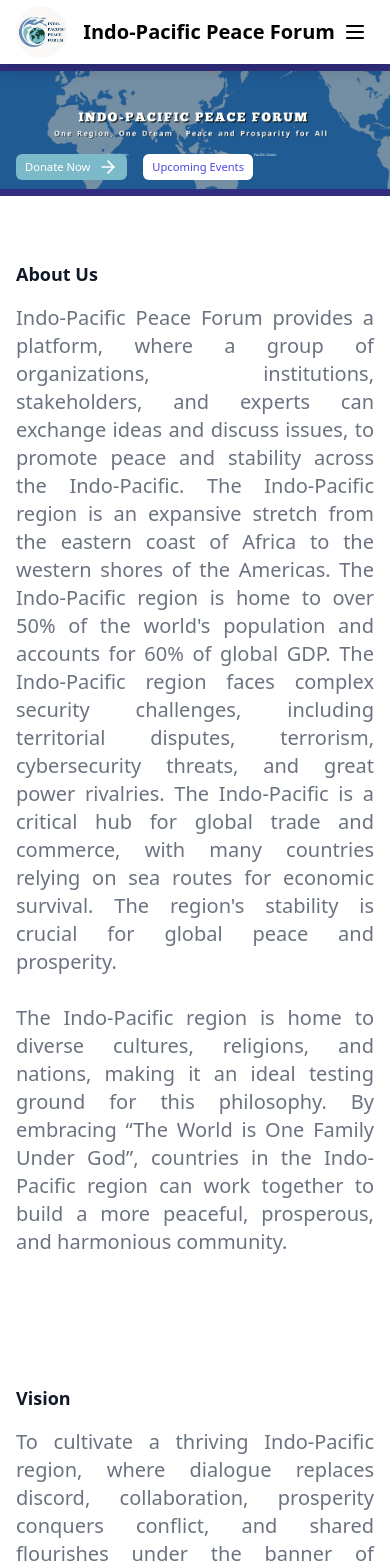
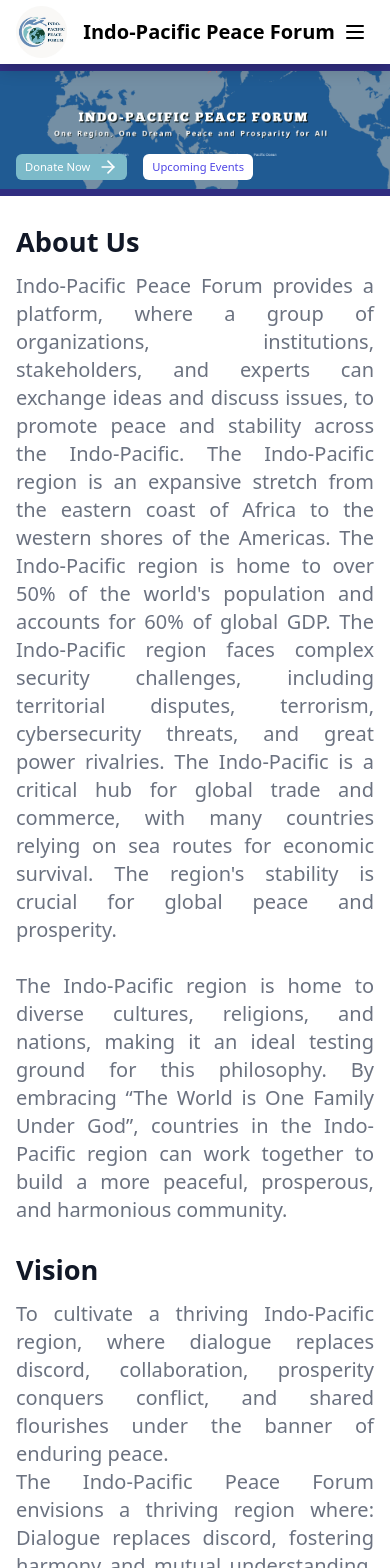
Before and after one commit to devanshtyagi26/Global-Peace-Foundation, a React (Vite) app: page / in a window 390 px wide. Shown: the top 1568 px of the page. Built offline with nearby package versions, Linux system fonts and the light colour scheme.

Commit message:
Share handles changed

```diff
--- a/src/i18n/locales/en.json
+++ b/src/i18n/locales/en.json
@@ -59,21 +59,7 @@
         }
       }
     },
-    "impact": {
-      "title": "Impact Stories",
-      "list": {
-        "environmental": {
-          "title": "Cross-Border Environmental Initiative",
-          "description": "Youth-led project addressing marine pollution in the South Pacific",
-          "impact": "Removed 5 tons of ocean plastic and established ongoing cleanup programs"
-        },
-        "peace": {
-          "title": "Digital Peace Building",
-          "description": "Online platform connecting youth from conflict-affected regions",
-          "impact": "Connected 1000+ young peacebuilders across 15 countries"
-        }
-      }
-    },
+
     "social": {
       "title": "Connect With Us",
       "subtitle": "Stay updated with our latest initiatives and join our growing community",
@@ -89,15 +75,12 @@
         "subtitle": "Join our social media community",
         "instagram": {
           "name": "Instagram",
-          "handle": "@indo_pacific_youth"
+          "handle": "@ippf_gpfindia"
         },
-        "facebook": {
-          "name": "Facebook",
-          "handle": "Indo-Pacific Youth Forum"
-        },
+        "twitter": {"name": "X", "handle": "@ippf_gpfindia"},
         "linkedin": {
           "name": "LinkedIn",
-          "handle": "Indo-Pacific Youth Forum"
+          "handle": "Indo Pacific Peace Forum"
         }
       }
     }
--- a/src/pages/About.tsx
+++ b/src/pages/About.tsx
@@ -12,7 +12,7 @@
   TwitterShareButton,
   LinkedinShareButton,
   FacebookIcon,
-  TwitterIcon,
+  XIcon,
   LinkedinIcon,
 } from "react-share";
 
@@ -115,10 +115,10 @@
       </div>
 
       {/* About Us Section */}
-      <section id="aboutUs" className="py-16 bg-white">
+      <section id="aboutUs" className="py-16 pt-16 bg-white pt-8 pb-0  ">
         <div className="px-4 mx-auto md:max-w-[57rem] w-full sm:px-6 lg:px-8">
           <div className="lg:text-center">
-            <h2 className="text-3xl font-extrabold text-gray-900 sm:text-4xl text-justify text-lg">
+            <h2 className="text-3xl font-extrabold text-gray-900 sm:text-4xl text-justify text-[1.7rem] leading-[1.75rem]">
               {t("about.AboutUs.title")}
             </h2>
             <p className="md:max-w-[57rem] w-full mt-4 text-xl text-gray-500 lg:mx-auto text-justify text-lg">
@@ -135,10 +135,10 @@
         </div>
       </section>
       {/* Vision Section */}
-      <section id="vision" className="py-16 bg-white">
+      <section id="vision" className="py-16 pt-16 bg-white pt-8 pb-0  ">
         <div className="px-4 mx-auto md:max-w-[57rem] w-full sm:px-6 lg:px-8">
           <div className="lg:text-center">
-            <h2 className="text-3xl font-extrabold text-gray-900 sm:text-4xl text-justify text-lg">
+            <h2 className="text-3xl font-extrabold text-gray-900 sm:text-4xl text-justify text-[1.7rem] leading-[1.75rem]">
               {t("about.Vision.title")}
             </h2>
             <p className="md:max-w-[57rem] w-full mt-4 text-xl text-gray-500 lg:mx-auto text-justify text-lg">
@@ -155,10 +155,10 @@
         </div>
       </section>
       {/* Mission Section */}
-      <section id="mission" className="py-16 bg-white">
+      <section id="mission" className="py-16 pt-16 bg-white pt-8 pb-0  ">
         <div className="px-4 mx-auto md:max-w-[57rem] w-full sm:px-6 lg:px-8">
           <div className="lg:text-center">
-            <h2 className="text-3xl font-extrabold text-gray-900 sm:text-4xl text-justify text-lg">
+            <h2 className="text-3xl font-extrabold text-gray-900 sm:text-4xl text-justify text-[1.7rem] leading-[1.75rem]">
               {t("about.mission.title")}
             </h2>
             <p className="md:max-w-[57rem] w-full mt-4 text-xl text-gray-500 lg:mx-auto text-justify text-lg">
@@ -174,18 +174,18 @@
           </div>
 
           <div className="mt-16">
-            <h2 className="text-3xl font-extrabold text-gray-900 sm:text-4xl text-justify text-lg sm:leading-[4.5rem] leading-[4.5rem]">
+            <h2 className="text-3xl font-extrabold text-gray-900 sm:text-4xl text-justify text-[1.7rem] leading-[3.75rem] sm:leading-[4.5rem] leading-[4.5rem]">
               {t("about.mission.impactStories.title")}
             </h2>
             <div className="flex flex-wrap justify-center items-center gap-[1.5rem]">
               <div className="p-6 rounded-lg  w-[28rem] sm:w-[22rem] bg-[#e8f5f9]">
-                <img src={first_story} />
+                <img src={first_story} className="object-cover w-full h-48" />
                 <p className="mt-2 text-justify text-lg text-gray-600">
                   {t("about.mission.impactStories.first.description")}
                 </p>
               </div>
-              <div className="p-6 rounded-lg bg-[#e8f5f9] w-[28rem] sm:w-[22rem]">
-                <img src={second_story} />
+              <div className="p-6 rounded-lg  w-[28rem] sm:w-[22rem] bg-[#e8f5f9]">
+                <img src={second_story} className="object-cover w-full h-48" />
                 <p className="mt-2 text-justify text-lg text-gray-600">
                   {t("about.mission.impactStories.second.description")}
                 </p>
@@ -196,7 +196,7 @@
       </section>
 
       {/* Testimonials Section */}
-      <section className="py-16 bg-white">
+      <section className="py-16 pt-16 bg-white pt-8 pb-0  ">
         <div className="px-4 mx-auto md:max-w-[57rem] w-full sm:px-6 lg:px-8">
           <h2 className="mb-12 text-3xl font-extrabold text-center text-gray-900">
             {t("about.testimonials.title")}
@@ -224,38 +224,6 @@
         </div>
       </section>
 
-      {/* Case Studies Section */}
-      <section className="py-16 bg-gray-50">
-        <div className="px-4 mx-auto md:max-w-[57rem] w-full sm:px-6 lg:px-8">
-          <h2 className="mb-12 text-3xl font-extrabold text-center text-gray-900">
-            {t("about.impact.title")}
-          </h2>
-          <div className="grid grid-cols-1 gap-8 md:grid-cols-2">
-            {caseStudies.map((study, index) => (
-              <div
-                key={index}
-                className="overflow-hidden bg-white rounded-lg shadow-sm"
-              >
-                <img
-                  src={study.image}
-                  alt={study.title}
-                  className="object-cover w-full h-48"
-                />
-                <div className="p-6">
-                  <h3 className="mb-2 text-xl font-semibold text-gray-900">
-                    {study.title}
-                  </h3>
-                  <p className="mb-4 text-gray-600">{study.description}</p>
-                  <div className="p-4 text-green-700 rounded-lg bg-green-50">
-                    <strong>Impact:</strong> {study.impact}
-                  </div>
-                </div>
-              </div>
-            ))}
-          </div>
-        </div>
-      </section>
-
       {/* Social Media Section */}
       <section className="py-20 bg-gradient-to-b from-white to-indigo-50">
         <div className="px-4 mx-auto md:max-w-[57rem] w-full sm:px-6 lg:px-8">
@@ -276,7 +244,7 @@
               </h3>
               <div className="overflow-hidden rounded-lg shadow-lg instagram-feed-container">
                 <InstagramEmbed
-                  url="https://www.instagram.com/p/C70QfwOSKe9/?img_index=1"
+                  url="https://www.instagram.com/ippf_gpfindia?igsh=OW45a2VqcGtneDZu"
                   width={500}
                 />
               </div>
@@ -301,7 +269,7 @@
 
                   <TwitterShareButton url={shareUrl} title={title}>
                     <div className="p-3 transition-colors duration-300 rounded-full hover:bg-blue-50">
-                      <TwitterIcon size={48} round />
+                      <XIcon size={48} round />
                     </div>
                   </TwitterShareButton>
 
@@ -323,7 +291,7 @@
                 </p>
                 <div className="space-y-4">
                   <a
-                    href="https://instagram.com/your-handle"
+                    href="https://www.instagram.com/ippf_gpfindia?igsh=OW45a2VqcGtneDZu"
                     className="flex items-center p-4 transition-colors duration-300 rounded-lg hover:bg-gray-50"
                   >
                     <img
@@ -341,29 +309,29 @@
                     </div>
                   </a>
                   <a
-                    href="https://facebook.com/your-page"
+                    href="https://x.com/ippf_gpfindia?s=09"
                     className="flex items-center p-4 transition-colors duration-300 rounded-lg hover:bg-gray-50"
                   >
                     <img
-                      src="https://upload.wikimedia.org/wikipedia/commons/thumb/0/05/Facebook_Logo_%282019%29.png/600px-Facebook_Logo_%282019%29.png"
-                      alt={t("about.social.follow.facebook.name")}
+                      src="https://upload.wikimedia.org/wikipedia/commons/thumb/c/cc/X_icon.svg/225px-X_icon.svg.png"
+                      alt={t("about.social.follow.twitter.name")}
                       className="w-8 h-8 mr-4"
                     />
                     <div>
                       <p className="font-medium text-gray-900">
-                        {t("about.social.follow.facebook.name")}
+                        {t("about.social.follow.twitter.name")}
                       </p>
                       <p className="text-sm text-gray-500">
-                        {t("about.social.follow.facebook.handle")}
+                        {t("about.social.follow.twitter.handle")}
                       </p>
                     </div>
                   </a>
                   <a
-                    href="https://linkedin.com/company/your-company"
+                    href="https://www.linkedin.com/company/indo-pacific-peace-forum/"
                     className="flex items-center p-4 transition-colors duration-300 rounded-lg hover:bg-gray-50"
                   >
                     <img
-                      src="https://upload.wikimedia.org/wikipedia/commons/thumb/6/6f/Logo_of_Twitter.svg/512px-Logo_of_Twitter.svg.png"
+                      src="https://upload.wikimedia.org/wikipedia/commons/thumb/8/81/LinkedIn_icon.svg/108px-LinkedIn_icon.svg.png"
                       alt={t("about.social.follow.linkedin.name")}
                       className="w-8 h-8 mr-4"
                     />
```
